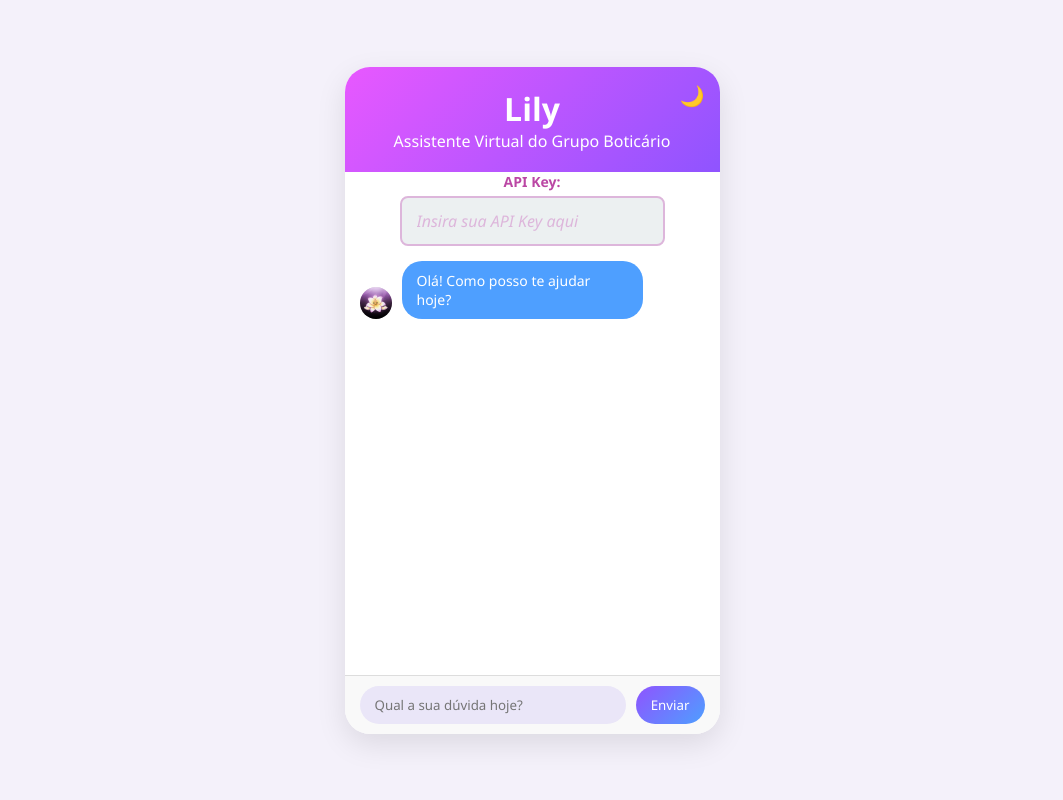
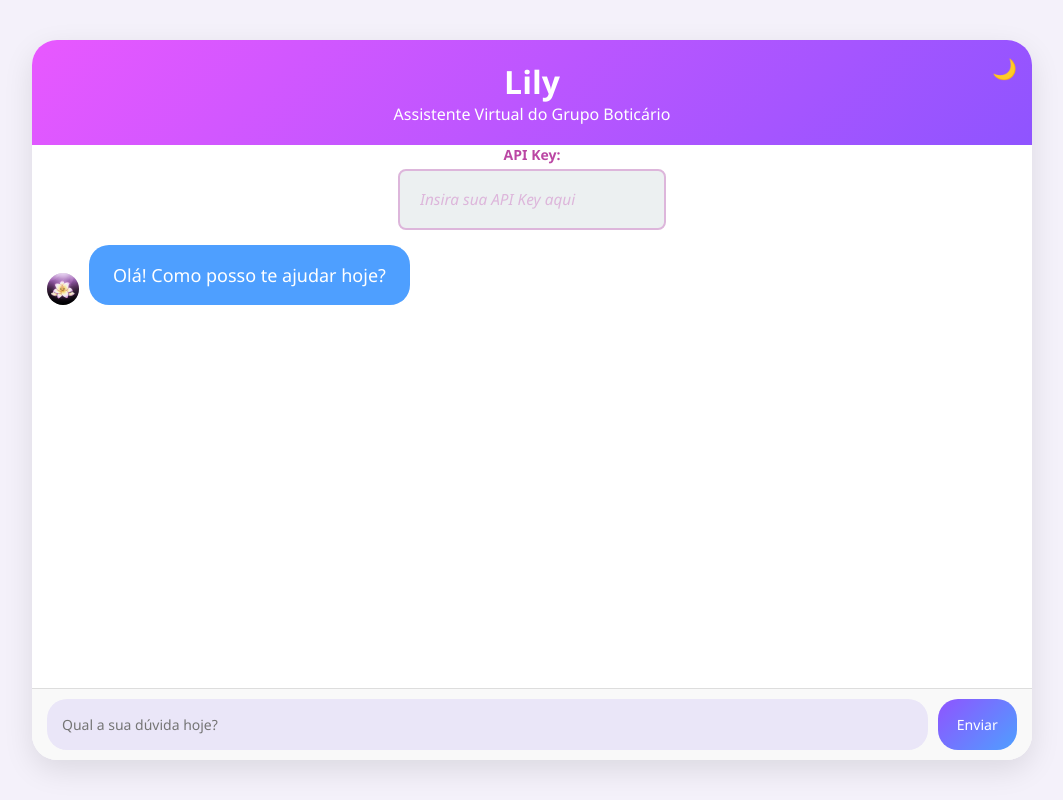
Before and after one commit to ThallyssonLuiz/assistente-ia, a website: page public/index.html in a window 1280 px wide. Shown: the whole page, without its empty margins (108-1171 px from the left). Drawn offline with Linux system fonts and the light colour scheme.

Commit message:
Adicionando resposividade ao app

```diff
--- a/public/style.css
+++ b/public/style.css
@@ -17,8 +17,10 @@
 
 .app-container {
   background: #ffffff;
-  width: 375px;
-  height: 667px;
+  width: 100%;
+  max-width: 420px;
+  height: 100%;
+  max-height: 800px;
   border-radius: 25px;
   box-shadow: 0 10px 30px rgba(0, 0, 0, 0.1);
   overflow: hidden;
@@ -65,10 +67,10 @@
 }
 
 .text {
-  padding: 10px 15px;
+  padding: clamp(10px, 1.5vw, 18px) clamp(14px, 2vw, 24px);
   border-radius: 20px;
   max-width: 70%;
-  font-size: 14px;
+  font-size: clamp(14px, 1.2vw, 18px);
 }
 
 .avatar {
@@ -111,8 +113,8 @@
 }
 
 .input-group input {
-  padding: 12px 15px;
-  font-size: 16px;
+  padding: clamp(12px, 1.5vw, 18px) clamp(14px, 1.8vw, 20px);
+  font-size: clamp(14px, 1.2vw, 18px);
   border: 2px solid #ddb6db;
   border-radius: 8px;
   background-color: #ecf0f1;
@@ -134,21 +136,23 @@
 
 .input-area input {
   flex: 1;
-  padding: 10px 15px;
+  padding: clamp(8px, 1vw, 12px) clamp(12px, 1.2vw, 15px);
   border: none;
   border-radius: 20px;
   background: #eae6f8;
   color: #333;
+  font-size: clamp(14px, 1vw, 16px);
 }
 
 .input-area button {
   background: linear-gradient(135deg, #8f54ff, #4e9fff);
   border: none;
   color: white;
-  padding: 10px 15px;
+  padding: clamp(10px, 1.3vw, 16px) clamp(14px, 1.5vw, 20px);
   margin-left: 10px;
   border-radius: 20px;
   cursor: pointer;
+  font-size: clamp(14px, 1.1vw, 18px);
 }
 
 /* Botão para alterar o tema */
@@ -201,3 +205,22 @@
 body.dark-mode .input-area button {
   background: linear-gradient(135deg, #e858ff, #8f54ff);
 }
+
+@media (max-width: 768px) {
+  .app-container {
+    max-width: 100%;
+    max-height: 100%;
+    border-radius: 0;
+  }
+}
+
+@media (min-width: 1024px) {
+  .app-container {
+    max-width: 1000px;
+    max-height: 90vh;
+  }
+
+  .text {
+    font-size: 18px;
+  }
+}
```
